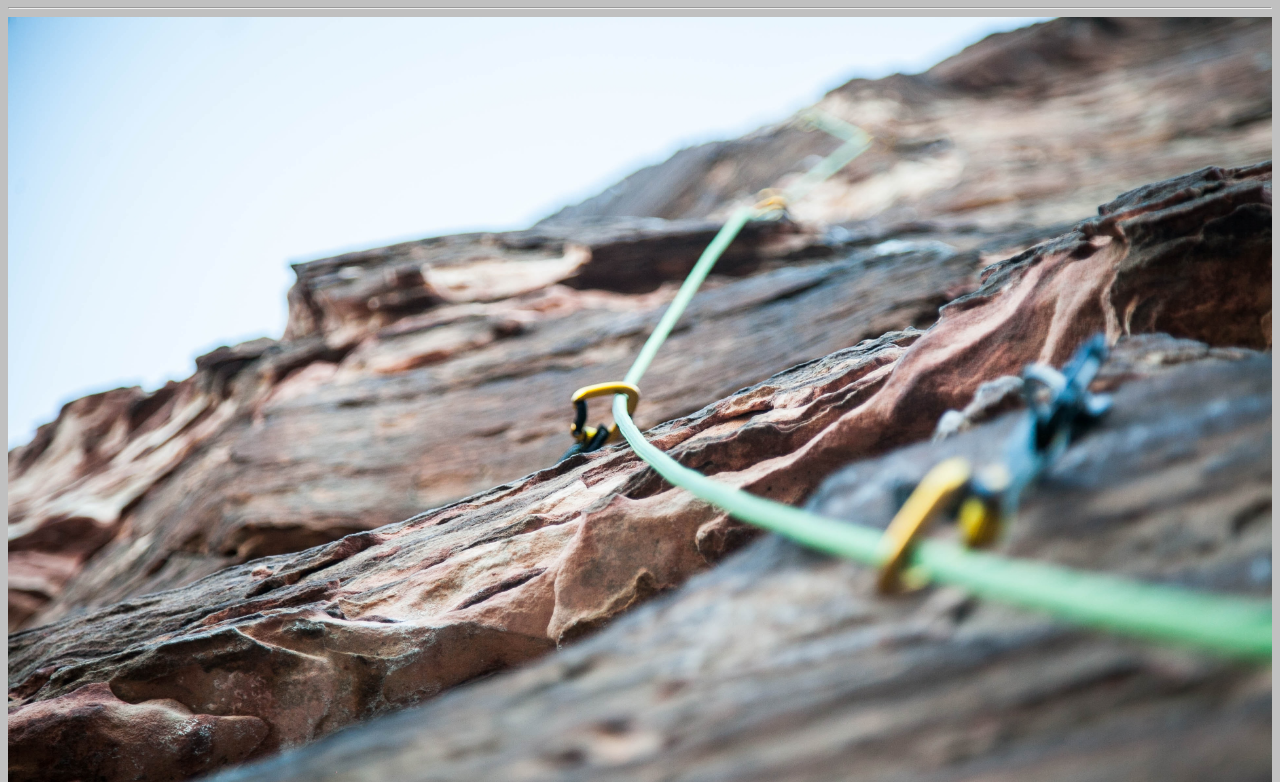
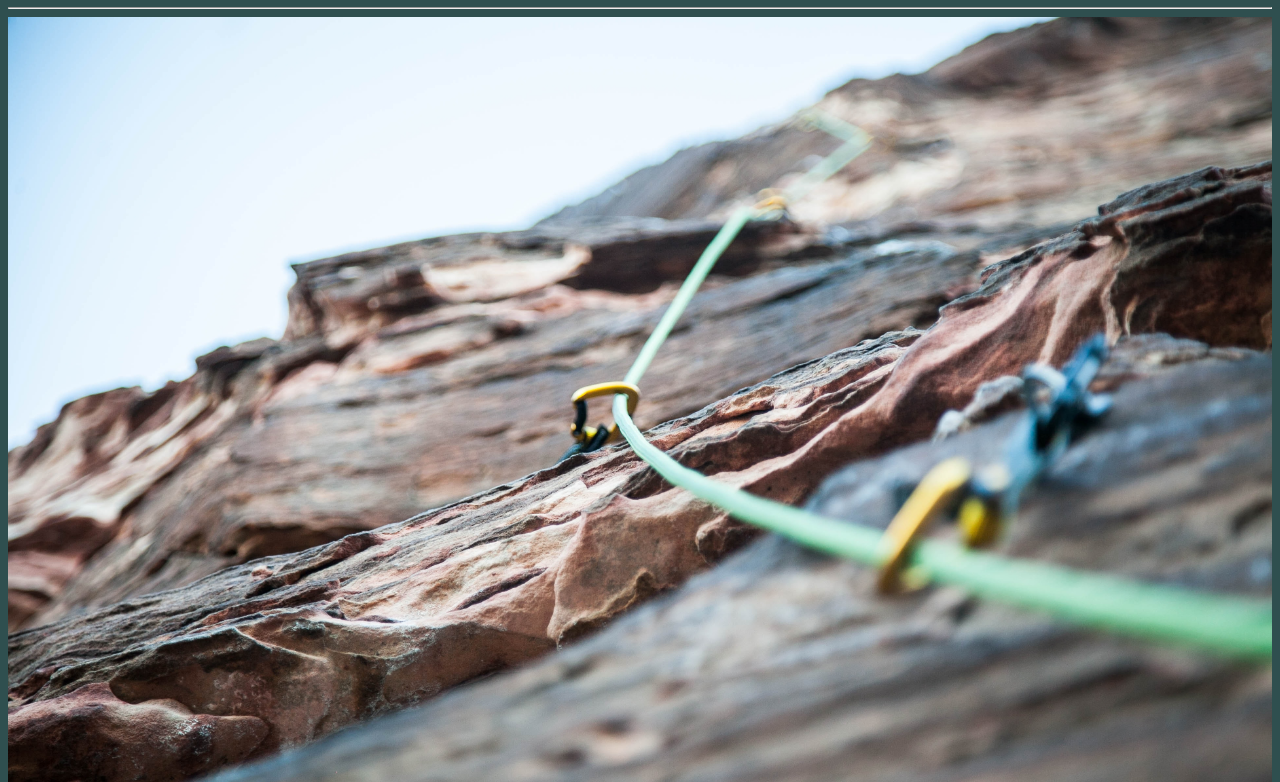
Before and after one commit to Mwmartin4/intro_to_html, a plain HTML site: page Project_one/Intro_to_html/index.html in a window 1280 px wide. Shown: the part 73-855 px from the top of the page. Drawn offline with Linux system fonts and the light colour scheme.

Commit message:
into_to_html

```diff
--- a/Project_one/Intro_to_html/index.html
+++ b/Project_one/Intro_to_html/index.html
@@ -7,7 +7,7 @@
     <title>Hello World</title>
     <style>
         body{
-            background-color: silver;
+            background-color:darkslategrey
         }
 
        img {
```
